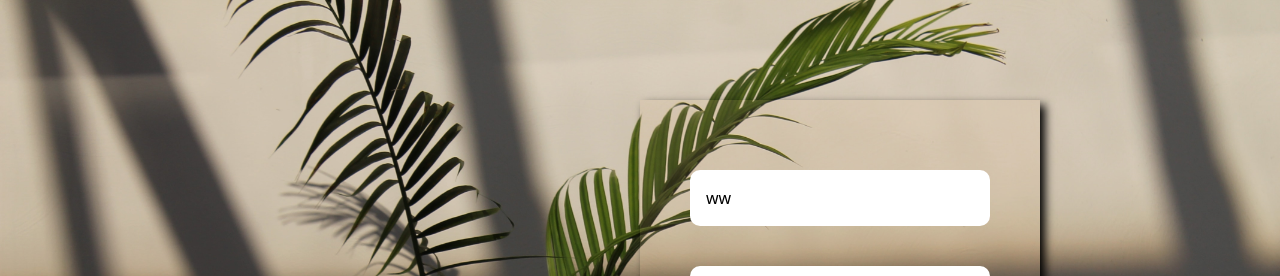
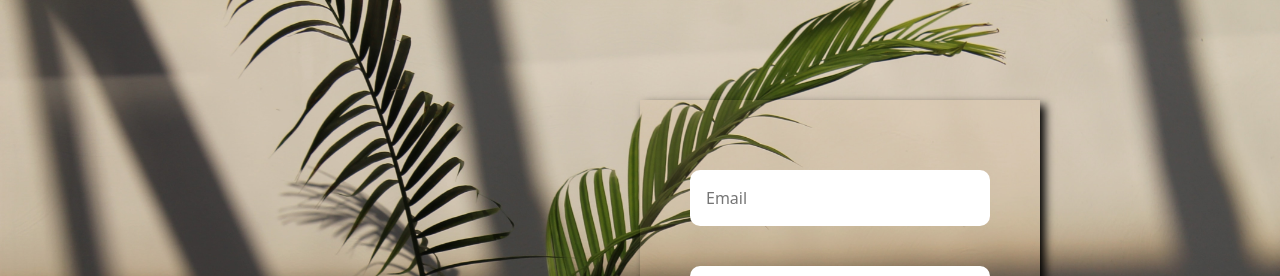
Before and after one commit to kareemmagdy1998/E-commerce_with_react, a React (Create React App) app in the folder e-commerce/: page /signup in a window 1280 px wide. Shown: the top 276 px of the page. Built offline with nearby package versions, Linux system fonts and the light colour scheme.

Commit message:
fixed bug in signup

```diff
--- a/e-commerce/src/components/Signup.jsx
+++ b/e-commerce/src/components/Signup.jsx
@@ -4,7 +4,7 @@ import { useNavigate } from 'react-router-dom';
 export function Signup() {
   let navigate=useNavigate();
 
-  const [email,setemail]=useState("ww");
+  const [email,setemail]=useState("");
   const [password,setpassword]=useState("");
   const [name,setname]=useState("");
 
@@ -19,7 +19,7 @@ export function Signup() {
 
   return (
     <div className='body'>
-      {email&& <div className='auth-form-container'>
+      <div className='auth-form-container'>
             <form className='sign' action="" onSubmit={handlesubmit}>
               <label htmlFor="email"></label>
               <input type="email" id='email' name='email' placeholder='Email'   value={email} onChange={(e) => setemail(e.target.value)}/>
@@ -37,7 +37,7 @@ export function Signup() {
 
 
 
-      </div>}
+      </div>
     </div>
   )
 }
```
Also changed, not shown: 1 other file (tests, documents, lock files or other folders).
